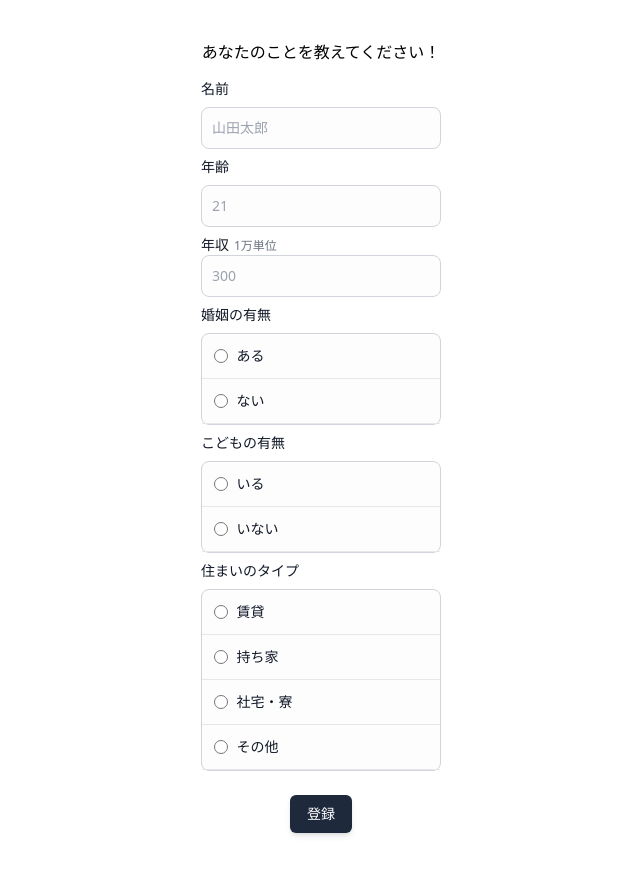
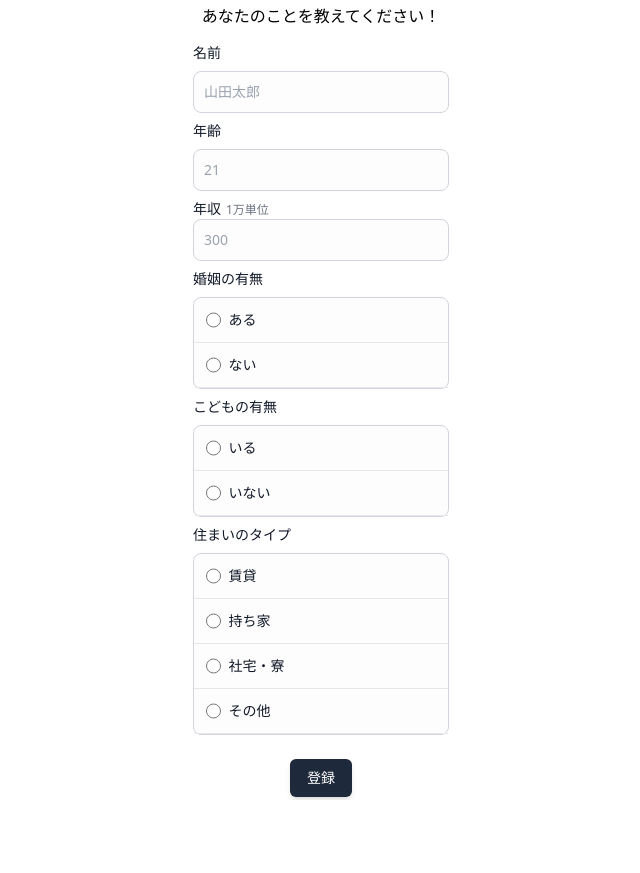
Before and after one commit to UTakuto/money-stage, a PHP site: page / in a window 1280 px wide. Shown: the whole page, without its empty margins (319-959 px from the left). After the commit the page ends 800 px from the top, so only its background shows below. Run offline with PHP 8.4, Linux system fonts and the light colour scheme; some libraries are stand-ins or nearby versions.

Commit message:
メインコンテナのスタイルを更新し、画面全体に対応しました

```diff
--- a/index.php
+++ b/index.php
@@ -12,7 +12,7 @@
 </head>
 <body>
 
-    <main class="p-10 flex flex-col items-center justify-center">
+    <main class="w-screen h-screen m-auto flex flex-col items-center justify-center">
         <h1>あなたのことを教えてください！</h1>
         <form action="store.php" method="POST" class="w-[20%] mx-auto">
             <div class="pt-[15px]">
```
